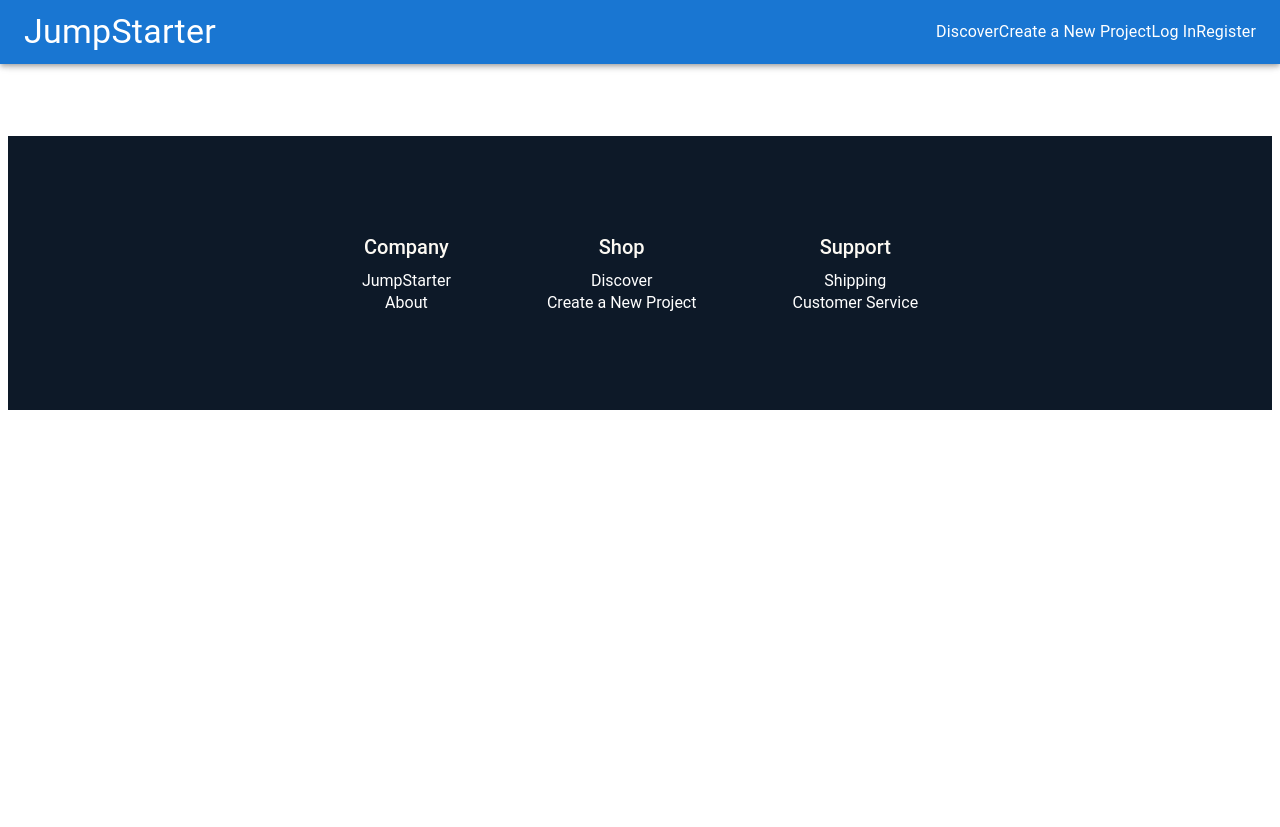
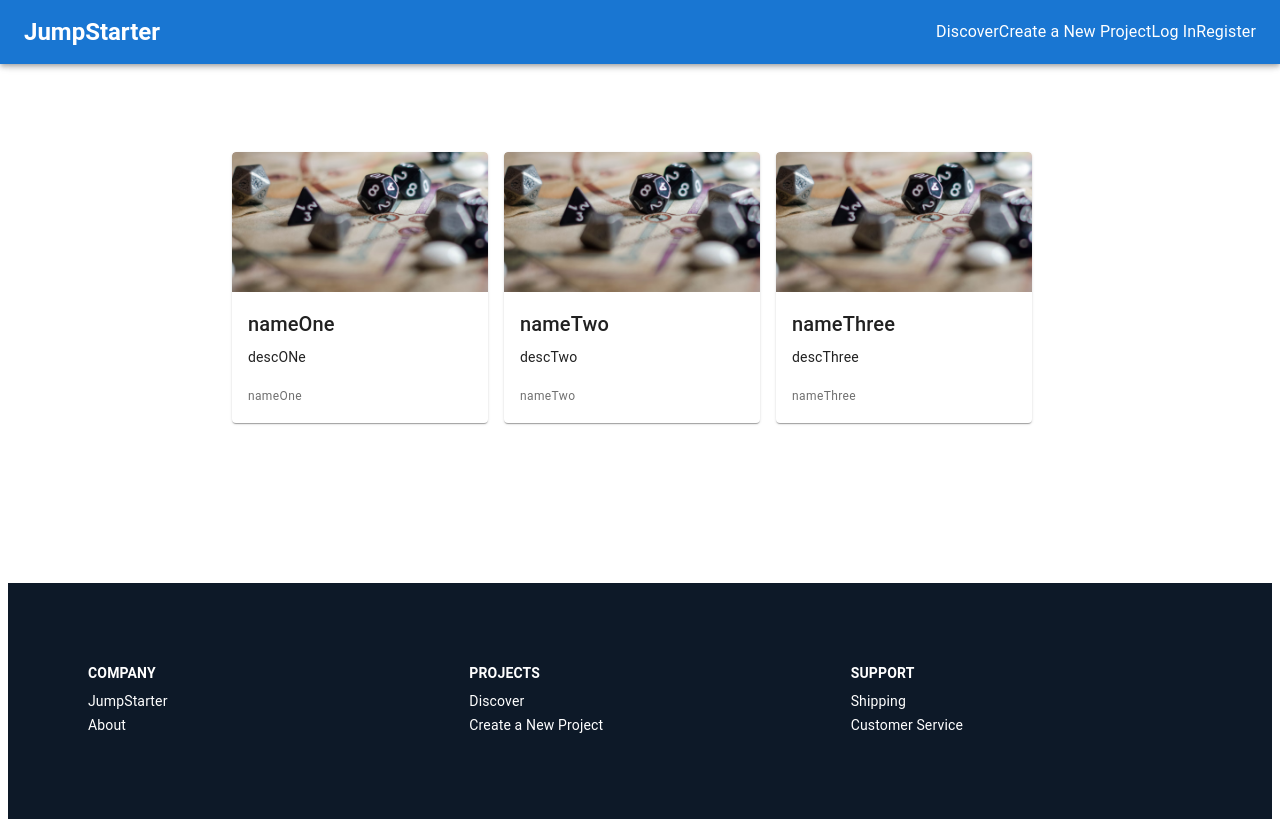
Before and after one commit to bethea28/amazon2, a React (Create React App) app: page /projects in a window 1280 px wide. Before the commit the page ends 800 px from the top, so only its background shows below. Built offline with nearby package versions, Linux system fonts and the light colour scheme.

Commit message:
updated footer to mui

```diff
--- a/src/App.tsx
+++ b/src/App.tsx
@@ -14,27 +14,7 @@ import AutoDismissAlert, {
 import { v4 as uuid } from "uuid";
 import { Box, Typography, Link, Grid } from "@mui/material";
 import CreateProjectForm from "./Components/Project/CreateProjectForm";
-
-// function HomepageContent() {
-//   return (
-//     <>
-//       {/* <NavigationBar /> */}
-//       <Grid container spacing={0} justifyContent='center' alignItems='center'>
-//         <BrowserRouter>
-//           <Routes>
-//             <Route path='/' element={<Homepage />} />
-//             <Route path='/projects/projectId' element={<CommentForm />} />
-//             <Route
-//               path='/projects/projectId/commentId'
-//               element={<CommentForm />}
-//             />
-//           </Routes>
-//         </BrowserRouter>
-//       </Grid>
-//       <Footer />
-//     </>
-//   );
-// }
+import AllProjects from "./Components/Discover/AllProjects";
 
 function App() {
   const [user, setUser] = useState<string | null>(null);
@@ -61,9 +41,10 @@ function App() {
 
               <Routes>
                 <Route path='/' element={<Homepage />} />
+                <Route path='/projects' element={<AllProjects />} />
                 <Route path='/projects/projectId' element={<CommentForm />} />
                 <Route
-                  path='/projects/projectId/commentId'
+                  path='/projects/:projectId/:commentId'
                   element={<CommentForm />}
                 />
                 <Route
--- /dev/null
+++ b/src/Components/Discover/AllProjects.tsx
@@ -0,0 +1,49 @@
+import * as React from "react";
+import { Box, Button, Grid, Typography } from "@mui/material";
+import ProjectCard from "../Homepage/Card";
+
+// placeholder card components
+const data = [
+  {
+    projectName: "nameOne",
+    projectDescription: "descONe",
+    userName: "nameOne",
+  },
+  {
+    projectName: "nameTwo",
+    projectDescription: "descTwo",
+    userName: "nameTwo",
+  },
+  {
+    projectName: "nameThree",
+    projectDescription: "descThree",
+    userName: "nameThree",
+  },
+];
+
+const Discover = () => {
+  return (
+    <>
+      <Grid
+        container
+        spacing={0}
+        justifyContent='center'
+        alignItems='center'
+        flexDirection='column'
+      >
+        <Grid
+          container
+          sx={{
+            flexDirection: "row",
+          }}
+        >
+          <Grid>
+            <ProjectCard data={data} />
+          </Grid>
+        </Grid>
+      </Grid>
+    </>
+  );
+};
+
+export default Discover;
--- a/src/Components/Footer/Footer.tsx
+++ b/src/Components/Footer/Footer.tsx
@@ -1,45 +1,146 @@
 import React from "react";
 import { Link } from "react-router-dom";
 import "./Footer.css";
+import { Box, Grid, Typography } from "@mui/material";
 
-const Footer = () => {
+export default function Footer() {
   return (
-    <>
-      <div className='footer-container'>
-        <div className='footer-links-container'>
-          <div className='footer-section-container'>
-            <div className='footer-label'>Company</div>
+    <Box
+      px={{ xs: 3, sm: 10 }}
+      py={{ xs: 3, sm: 10 }}
+      sx={{
+        backgroundColor: "#0d1928",
+        color: "#FFFFFF",
+        align: "center",
+      }}
+      mt={20}
+    >
+      <Grid container spacing={5}>
+        <Grid item xs={12} sm={4}>
+          <Box>
+            <Typography
+              variant='body2'
+              sx={{ textTransform: "uppercase" }}
+              mb={1}
+              fontWeight='bold'
+            >
+              Company
+            </Typography>
+          </Box>
+          <Box>
             <Link to='/' style={{ textDecoration: "none" }}>
-              <div className='footer-link'>JumpStarter</div>
+              <Typography variant='body2' mb={0.5} color='#FFFFFF'>
+                JumpStarter
+              </Typography>
             </Link>
+          </Box>
+          <Box>
             <Link to='/about' style={{ textDecoration: "none" }}>
-              <div className='footer-link'>About</div>
+              <Typography variant='body2' mb={0.5} color='#FFFFFF'>
+                About
+              </Typography>
             </Link>
-          </div>
+          </Box>
+        </Grid>
 
-          <div className='footer-section-container'>
-            <div className='footer-label'>Shop</div>
+        <Grid item xs={12} sm={4}>
+          <Box>
+            {" "}
+            <Typography
+              variant='body2'
+              sx={{ textTransform: "uppercase" }}
+              mb={1}
+              fontWeight='bold'
+            >
+              Projects
+            </Typography>
+          </Box>
+          <Box>
             <Link to='/discover' style={{ textDecoration: "none" }}>
-              <div className='footer-link'>Discover</div>
+              <Typography variant='body2' mb={0.5} color='#FFFFFF'>
+                Discover
+              </Typography>
             </Link>
+          </Box>
+          <Box>
             <Link to='/createnewproject' style={{ textDecoration: "none" }}>
-              <div className='footer-link'>Create a New Project</div>
+              <Typography variant='body2' mb={0.5} color='#FFFFFF'>
+                Create a New Project
+              </Typography>
             </Link>
-          </div>
+          </Box>
+        </Grid>
 
-          <div className='footer-section-container'>
-            <div className='footer-label'>Support</div>
+        <Grid item xs={12} sm={4}>
+          <Box>
+            {" "}
+            <Typography
+              variant='body2'
+              sx={{ textTransform: "uppercase" }}
+              mb={1}
+              fontWeight='bold'
+            >
+              Support
+            </Typography>
+          </Box>
+          <Box>
             <Link to='/shipping' style={{ textDecoration: "none" }}>
-              <div className='footer-link'>Shipping</div>
+              <Typography variant='body2' mb={0.5} color='#FFFFFF'>
+                Shipping
+              </Typography>
             </Link>
+          </Box>
+          <Box>
             <Link to='/customer-service' style={{ textDecoration: "none" }}>
-              <div className='footer-link'>Customer Service</div>
+              <Typography variant='body2' mb={0.5} color='#FFFFFF'>
+                Customer Service
+              </Typography>
             </Link>
-          </div>
-        </div>
-      </div>
-    </>
+          </Box>
+        </Grid>
+      </Grid>
+    </Box>
   );
-};
+}
 
-export default Footer;
+// const Footer = () => {
+//   return (
+//     <>
+//       <div className='footer-container'>
+//         <div className='footer-links-container'>
+//           <div className='footer-section-container'>
+//             <div className='footer-label'>Company</div>
+//             <Link to='/' style={{ textDecoration: "none" }}>
+//               <div className='footer-link'>JumpStarter</div>
+//             </Link>
+//             <Link to='/about' style={{ textDecoration: "none" }}>
+//               <div className='footer-link'>About</div>
+//             </Link>
+//           </div>
+
+//           <div className='footer-section-container'>
+//             <div className='footer-label'>Shop</div>
+//             <Link to='/discover' style={{ textDecoration: "none" }}>
+//               <div className='footer-link'>Discover</div>
+//             </Link>
+//             <Link to='/createnewproject' style={{ textDecoration: "none" }}>
+//               <div className='footer-link'>Create a New Project</div>
+//             </Link>
+//           </div>
+
+//           <div className='footer-section-container'>
+//             <div className='footer-label'>Support</div>
+//             <Link to='/shipping' style={{ textDecoration: "none" }}>
+//               <div className='footer-link'>Shipping</div>
+//             </Link>
+//             <Link to='/customer-service' style={{ textDecoration: "none" }}>
+//               <div className='footer-link'>Customer Service</div>
+//             </Link>
+//           </div>
+//         </div>
+//       </div>
+//     </>
+//   );
+// };
+
+// export default Footer;
--- a/src/Components/Homepage/Homepage.tsx
+++ b/src/Components/Homepage/Homepage.tsx
@@ -30,8 +30,8 @@ const Homepage = () => {
         alignItems='center'
         flexDirection='column'
       >
-        <Grid marginTop={0}>
-          <Typography sx={{ fontWeight: "bold" }} variant='h2'>
+        <Grid marginTop={2}>
+          <Typography sx={{ fontWeight: "bold" }} variant='h3'>
             Making Creative Ideas a Reality
           </Typography>
         </Grid>
--- a/src/Components/Navigation/Navigation.tsx
+++ b/src/Components/Navigation/Navigation.tsx
@@ -35,7 +35,7 @@ export default function NavigationBar(props: Props) {
 
   const drawer = (
     <Box onClick={handleDrawerToggle} sx={{ textAlign: "center" }}>
-      <Typography variant='h1' sx={{ my: 2 }}>
+      <Typography variant='h5' sx={{ my: 2 }}>
         JumpStarter
       </Typography>
       <Divider />
@@ -59,9 +59,13 @@ export default function NavigationBar(props: Props) {
             <MenuIcon />
           </IconButton>
           <Typography
-            variant='h4'
+            variant='h5'
             component='div'
-            sx={{ flexGrow: 1, display: { xs: "none", sm: "block" } }}
+            sx={{
+              flexGrow: 1,
+              fontWeight: "bold",
+              display: { xs: "none", sm: "block" },
+            }}
           >
             <Link to='/' style={{ color: "#fff", textDecoration: "none" }}>
               JumpStarter
@@ -75,7 +79,7 @@ export default function NavigationBar(props: Props) {
               sx={{ flexGrow: 1, display: { xs: "none", sm: "block" } }}
             >
               <Link
-                to='/discover'
+                to='/projects'
                 style={{ color: "#fff", textDecoration: "none" }}
               >
                 Discover
```
